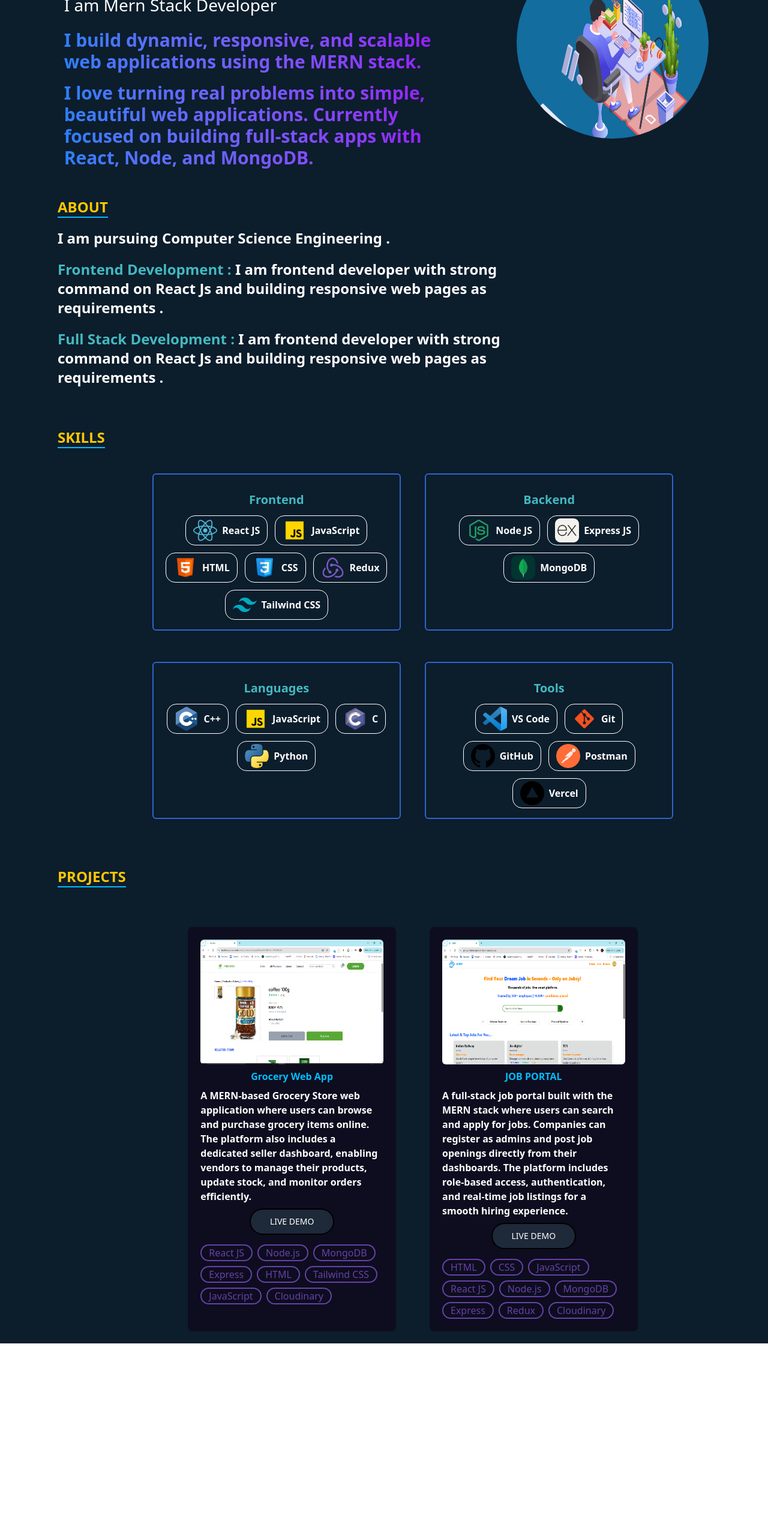
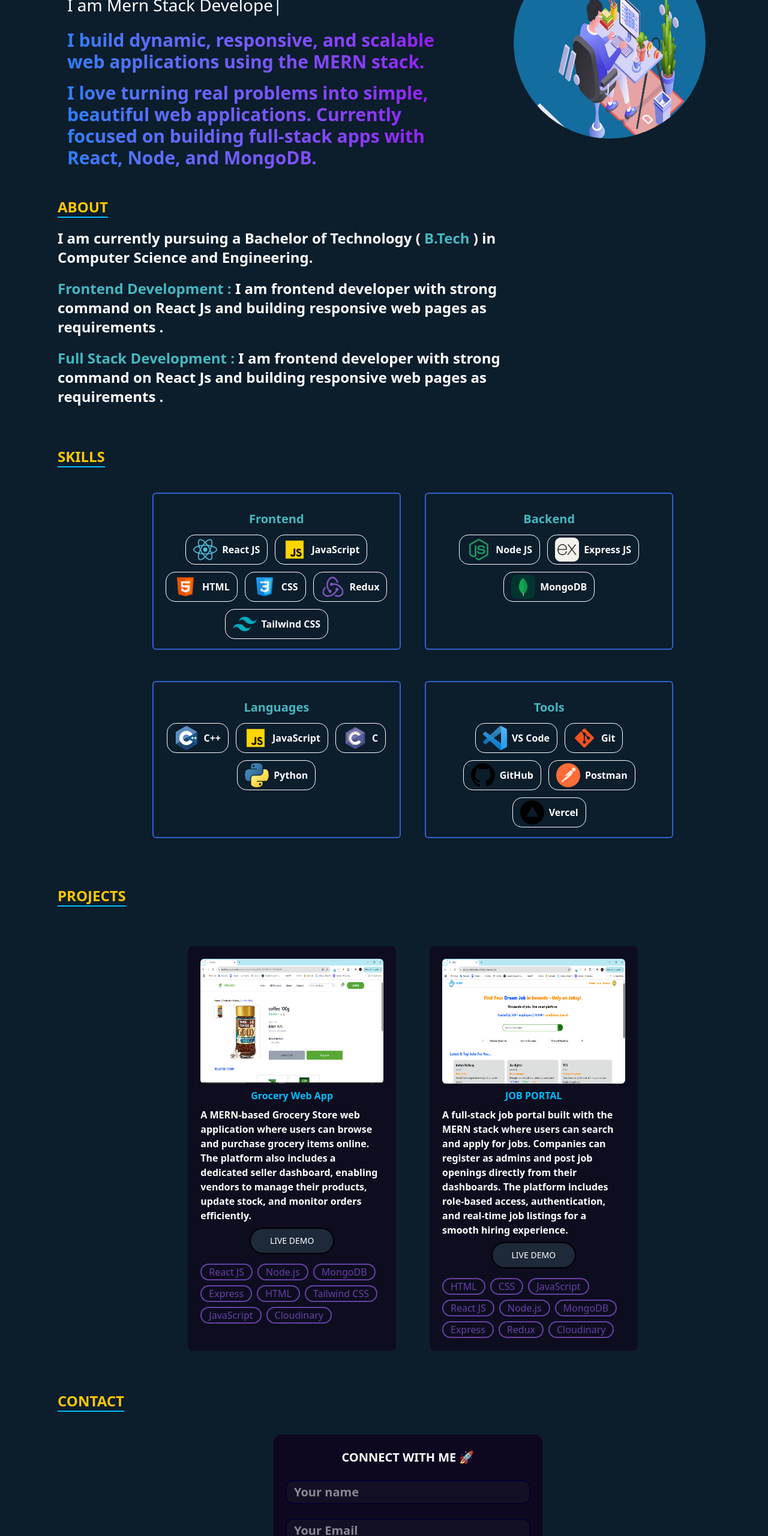
Before and after one commit to techaks/portfolio-aks, a React (Vite) app: page / in a window 1280 px wide. Shown: the part 234-2794 px from the top of the page at 60% size. Before the commit the page ends 2473 px from the top, so only its background shows below. Built offline with nearby package versions, Linux system fonts and the light colour scheme.

Commit message:
till project

```diff
--- a/src/App.jsx
+++ b/src/App.jsx
@@ -6,6 +6,7 @@ import Hero from './Component/Hero'
 import About from './Component/About'
 import Skill from './Component/Skill'
 import Project from './Component/Project'
+import Contact from './Component/Contact'
 
 const App = () => {
   return (
@@ -15,6 +16,7 @@ const App = () => {
       <About/>
       <Skill/>
       <Project/>
+      <Contact/>
 
     </div>
   )
--- a/src/Component/About.jsx
+++ b/src/Component/About.jsx
@@ -7,10 +7,10 @@ const About = () => {
         ABOUT
       </p>
 
-      <div className=" md:w-2/3  ">
+      <div className=" md:w-2/3 pr-2  ">
         <div>
           <p className="text-2xl font-semibold mt-5 mb-5">
-            I am pursuing Computer Science Engineering .
+           I am currently pursuing a Bachelor of Technology ( <span className="text-[#43B9C0] ">B.Tech </span>  ) in Computer Science and Engineering.
           </p>
 
           <p className="text-2xl font-semibold mb-5">
--- /dev/null
+++ b/src/Component/Contact.jsx
@@ -0,0 +1,31 @@
+import React from "react";
+
+const Contact = () => {
+  return (
+    <div className="skill text-white ml-4 md:ml-24 mt-12 pr-4">
+      <p className="text-yellow-400 font-bold text-2xl border-b-2 inline border-b-sky-400 mt-6 ">
+        CONTACT
+      </p>
+
+      <div className="mt-10 bg-[#0d081f] max-w-md  font-semibold text-xl rounded-xl px-5 py-3 pb-8 mx-auto ">
+        <form >
+            <p className="text-center p-3 text-xl">CONNECT WITH ME 🚀</p>
+            <input type="text" placeholder="Your name" className="outline-none w-full px-3 py-1 border-2 rounded-xl  border-[#00012C]  bg-[#131025]  focus:border-purple-500 my-3 "/>
+
+            <input type="text" placeholder="Your Email " className="outline-none w-full px-3 py-1 border-2 rounded-xl  border-[#00012C] bg-[#131025] focus:border-purple-500  my-3 "/>
+
+            <input type="text" placeholder="Subject " className="outline-none w-full px-3 py-1 border-2 rounded-xl  border-[#00012C] bg-[#131025] focus:border-purple-500 my-3"/>
+
+            <textarea name="" id=""  rows="5" placeholder="type message here ..." className=" resize-none border-2 rounded-xl  border-[#00012C] bg-[#131025] focus:border-purple-500 my-3 px-3 py-1 w-full focus:outline-none"></textarea>
+
+            <button className="text-center w-full bg-gradient-to-r from-purple-600 to-pink-500 py-2 rounded-md cursor-pointer hover:opacity-80">SEND</button>
+
+
+
+        </form>
+      </div>
+    </div>
+  );
+};
+
+export default Contact;
--- a/src/Component/Hero.jsx
+++ b/src/Component/Hero.jsx
@@ -3,7 +3,7 @@ import { TypeAnimation } from "react-type-animation";
 
 const Hero = () => {
   return (
-    <div className="ml-2 mt-10 md:mt-16 flex justify-betwen justify-evenly flex-col md:flex-row gap-8 md:gap-5">
+    <div className="ml-2 mt-10 md:mt-16 flex justify-betwen justify-evenly flex-col md:flex-row gap-8 md:gap-5 px-2">
       <div className="md:w-1/2">
         <p className=" text-3xl text-[#43B9C0] font-bold ">
         <span className="wave"> 🖐</span>   HI <span> I'm</span>
```
